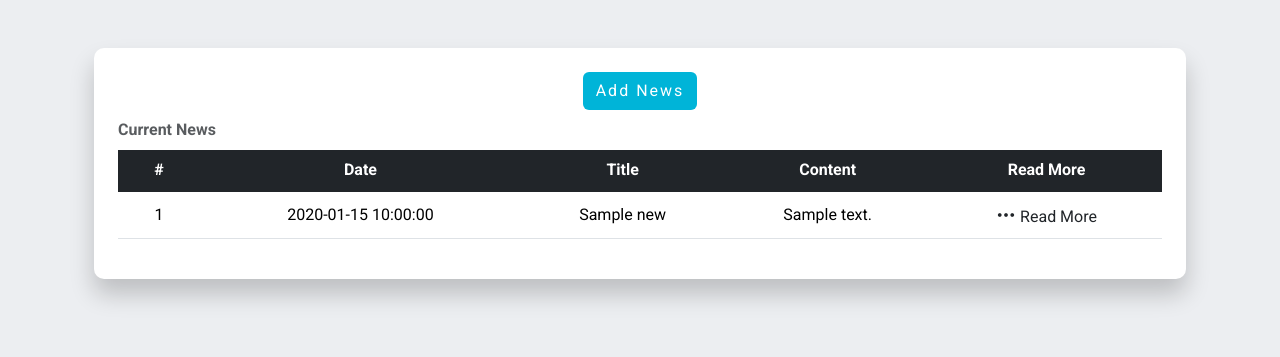
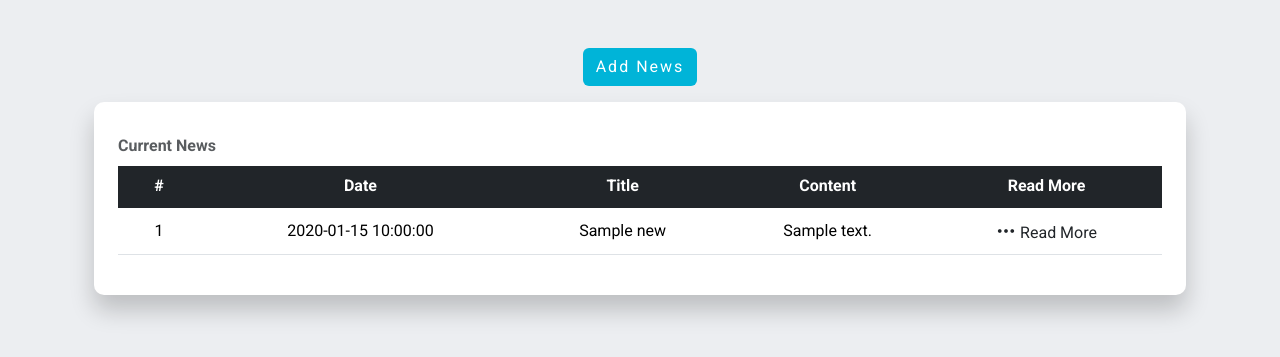
Before and after one commit to datogoglidze/cs50x-intranet, a Python web app: template intranet/front/templates/index.html in a window 1280 px wide. Shown: the part 40-397 px from the top of the page. Run offline with Jinja, Linux system fonts and the light colour scheme; the template is opened without the code that fills it: most values are stand-ins (such as "Sample title", 1, 10 or a date in 2020); lists and menus that the app fills with data are empty.

Commit message:
Move button out of table

```diff
--- a/intranet/front/templates/index.html
+++ b/intranet/front/templates/index.html
@@ -32,12 +32,10 @@
     }
 </style>
 
-
-<div class="box table-responsive position-relative p-4">
 <div>
     <button
         type="button"
-            class="btn news"
+        class="btn news mb-3"
         data-bs-toggle="modal"
         data-bs-target="#newsModal">
         Add News
@@ -94,6 +92,7 @@
     </div>
 </div>
 
+<div class="box table-responsive position-relative p-4">
     {% if news %}
     <table
         class="table table-hover caption-top align-middle text-center"
```
Lines whose indentation alone changed are shown as unchanged.
